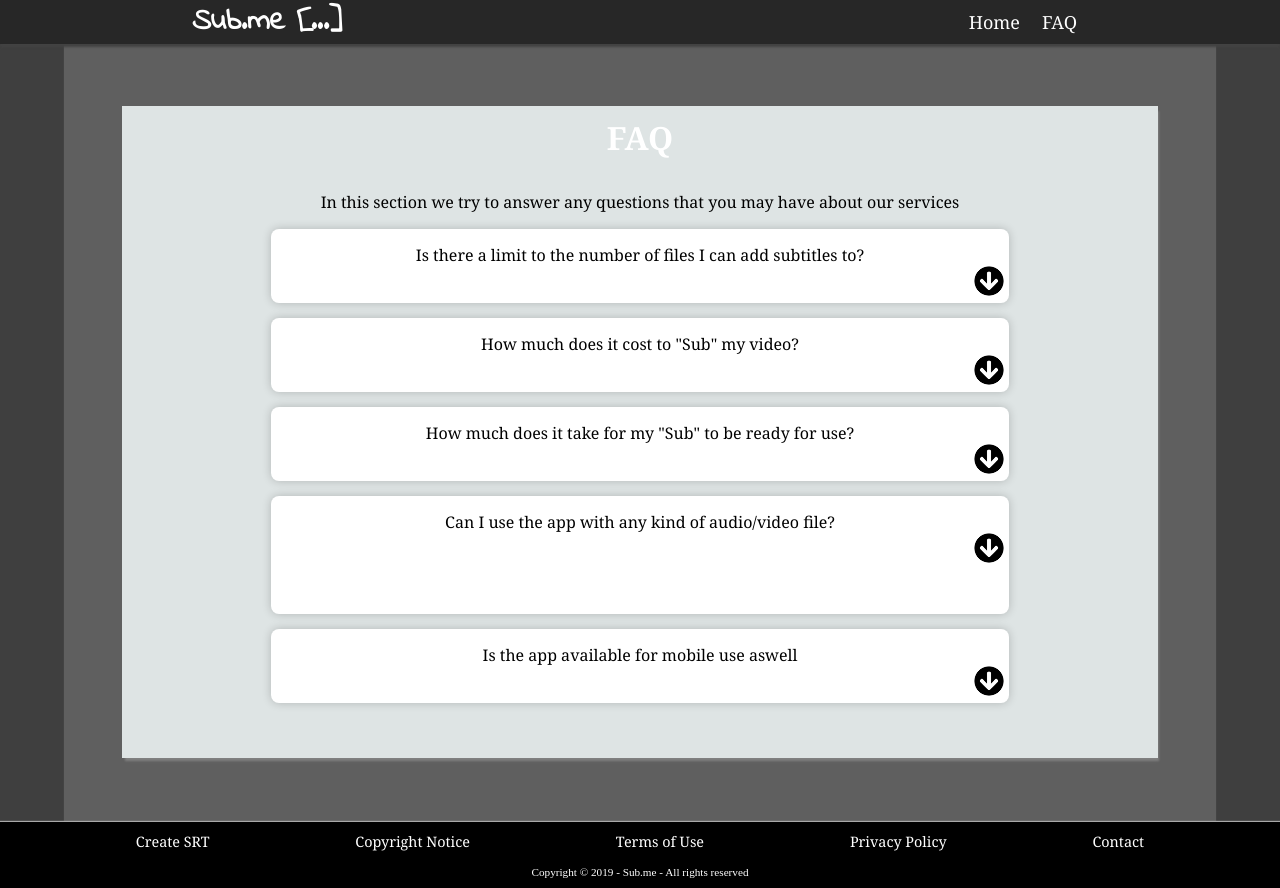
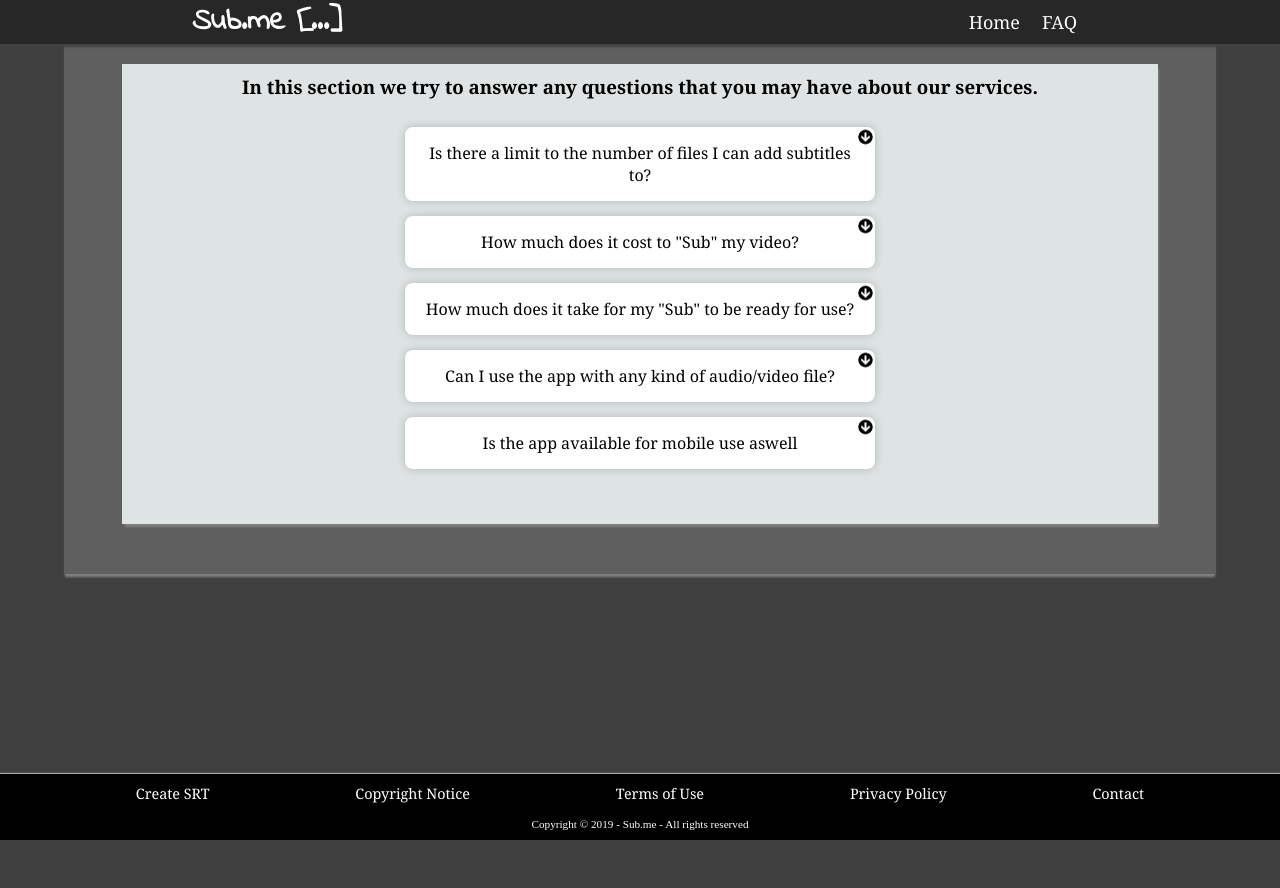
Before and after one commit to vladgrecu/Subme, a React (Create React App) app: page /FAQ in a window 1280 px wide. After the commit the page ends 840 px from the top, so only its background shows below. Built offline with nearby package versions, Linux system fonts and the light colour scheme.

Commit message:
some style changes,added media query for small screens

```diff
--- a/src/Components/Faqs/Faqs.js
+++ b/src/Components/Faqs/Faqs.js
@@ -1,7 +1,6 @@
 import React from 'react';
 
 function Faqs({faq, index, toggleFaq}) {
-  // console.log(faq)
   return (
     <div
       className={"faq " + (faq.open ? 'open': '')}
--- a/src/Components/FileUpload/FileUpload.js
+++ b/src/Components/FileUpload/FileUpload.js
@@ -10,7 +10,7 @@ const FileUpload = ({selectedOptionTo,selectedOptionFrom}) => {
   console.log('TO',selectedOptionTo);
   const [overlay, setOverlay] = useState(false);
   const [file, setFile] = useState('');
-  const [filename, setFileName] = useState('No file');
+  const [filename, setFileName] = useState('No file selected');
   const [message, setMessage] = useState('');
   const [backgroundColor, setBackgroundColor] = useState('serverMessage');
   const [uploadPercentage, setUploadPercentage] = useState(0);
--- a/src/Components/Navbar/navbarstyle.css
+++ b/src/Components/Navbar/navbarstyle.css
@@ -53,3 +53,12 @@ body{
     opacity: 0;
     }
 }
+@media screen and (max-width: 400px){
+  .logo{
+    font-size: 22px;
+  }
+  .menu-item{
+    font-size: 13px;
+    padding: 9px;
+  }
+}
--- a/src/Components/UploadButtons/uploadbuttons.css
+++ b/src/Components/UploadButtons/uploadbuttons.css
@@ -5,9 +5,9 @@ body{
 }
 .content{
   margin: auto;
-  padding-top: 85px;
+  padding-top: 45px;
   background-color:  rgb(95, 95, 95);
-  padding-bottom: 90px;
+  padding-bottom: 50px;
   box-shadow: 0 4px 2px -1px gray;
   font-family: sans-serif;
   width: 90%;
--- a/src/Pages/FaqPage/FaqPage.js
+++ b/src/Pages/FaqPage/FaqPage.js
@@ -21,12 +21,12 @@ function Faq(){
     },
     {
       question: 'Can I use the app with any kind of audio/video file?',
-      answer: 'The process should work for any kind of audio/video file. If you encounter problems, please let us know and it return, we will let you use the app for free for a total file length of 240 minutes',
+      answer: 'The process should work for any kind of audio/video file. If you encounter problems, please let us know and it return, we will let you use the app for free for a total file length of 240 minutes.',
       open:false
     },
     {
       question: 'Is the app available for mobile use aswell',
-      answer: 'You can use the app on all platforms',
+      answer: 'You can use the app on all platforms.',
       open: false
     }
   ]);
@@ -46,8 +46,7 @@ function Faq(){
     <React.Fragment>
       <div className="content">
         <div className="info-container">
-          <h1 className="uploadTitle">FAQ</h1>
-          <p>In this section we try to answer any questions that you may have about our services</p>
+          <h3 className="faq-title">In this section we try to answer any questions that you may have about our services.</h3>
           <div className="faqs">
             {faqs.map((faq, i) => (
               <Faqs faq={faq} index={i} toggleFaq={toggleFaq} key={i}/>
--- a/src/Pages/FaqPage/faq.css
+++ b/src/Pages/FaqPage/faq.css
@@ -1,9 +1,11 @@
 .faqs {
 	width: 100%;
-  max-width: 768px;
-	margin: 0 auto;
+  max-width: 500px;
+  margin: 0 auto;
 }
-
+.faq-title{
+  padding: 10px;
+}
 .faqs .faq {
 	margin: 15px;
 	padding: 15px;
@@ -22,21 +24,21 @@
 .faqs .faq .faq-question::after {
 	content: '';
 	position: absolute;
-	bottom: -45px;
-	right: -10px;
+	top: -5px;
+	right: -13px;
 	transform: translateY(-50%);
-	width: 30px;
-	height: 30px;
+	width: 15px;
+	height: 15px;
   border-radius: 50%;
 	background-image: url('../../Photo/arrow.png');
 	background-position: center;
 	background-size: contain;
-	background-repeat: no-repeat;
+  background-repeat: no-repeat;
 
 	transition: all 0.4s ease-out;
 }
-
 .faqs .faq .faq-answer {
+  display: none;
   opacity: 0;
 	transition: all 0.4s ease-out;
 }
@@ -46,10 +48,12 @@
 }
 
 .faqs .faq.open .faq-question::after {
-	transform: translateY(-50%) rotate(180deg);
+  transform: translateY(-50%) rotate(180deg);
 }
 
 .faqs .faq.open .faq-answer {
+  display: inline;
+  color: rgba(216, 98, 2,1);
 	max-height: 1000px;
 	opacity: 1;
 }
```
